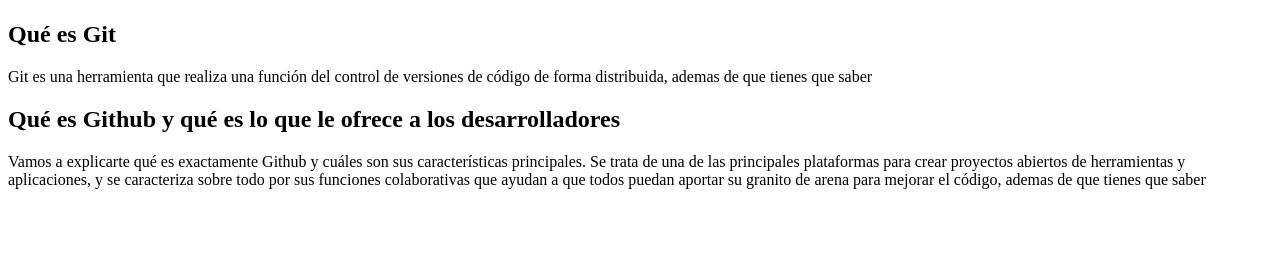
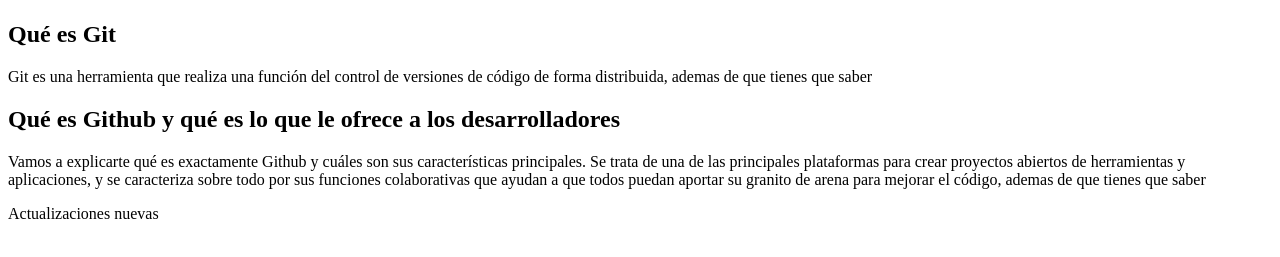
Before and after one commit to dgmrtabu/gitucatec, a plain HTML site: page Index.html in a window 1280 px wide. Shown: the part 59-316 px from the top of the page. Drawn offline with Linux system fonts and the light colour scheme.

Commit message:
Aplicacion de estilos en el proyecto

```diff
--- a/Index.html
+++ b/Index.html
@@ -15,7 +15,7 @@
 
     <h2>Qué es Github y qué es lo que le ofrece a los desarrolladores</h2>
     <p>Vamos a explicarte qué es exactamente Github y cuáles son sus características principales. Se trata de una de las principales plataformas para crear proyectos abiertos de herramientas y aplicaciones, y se caracteriza sobre todo por sus funciones colaborativas que ayudan a que todos puedan aportar su granito de arena para mejorar el código, ademas de que tienes que saber</p>
-
+    <p>Actualizaciones nuevas</p>
 
 </body>
 </html>
```
Also changed, not shown: estilos.css (added).
